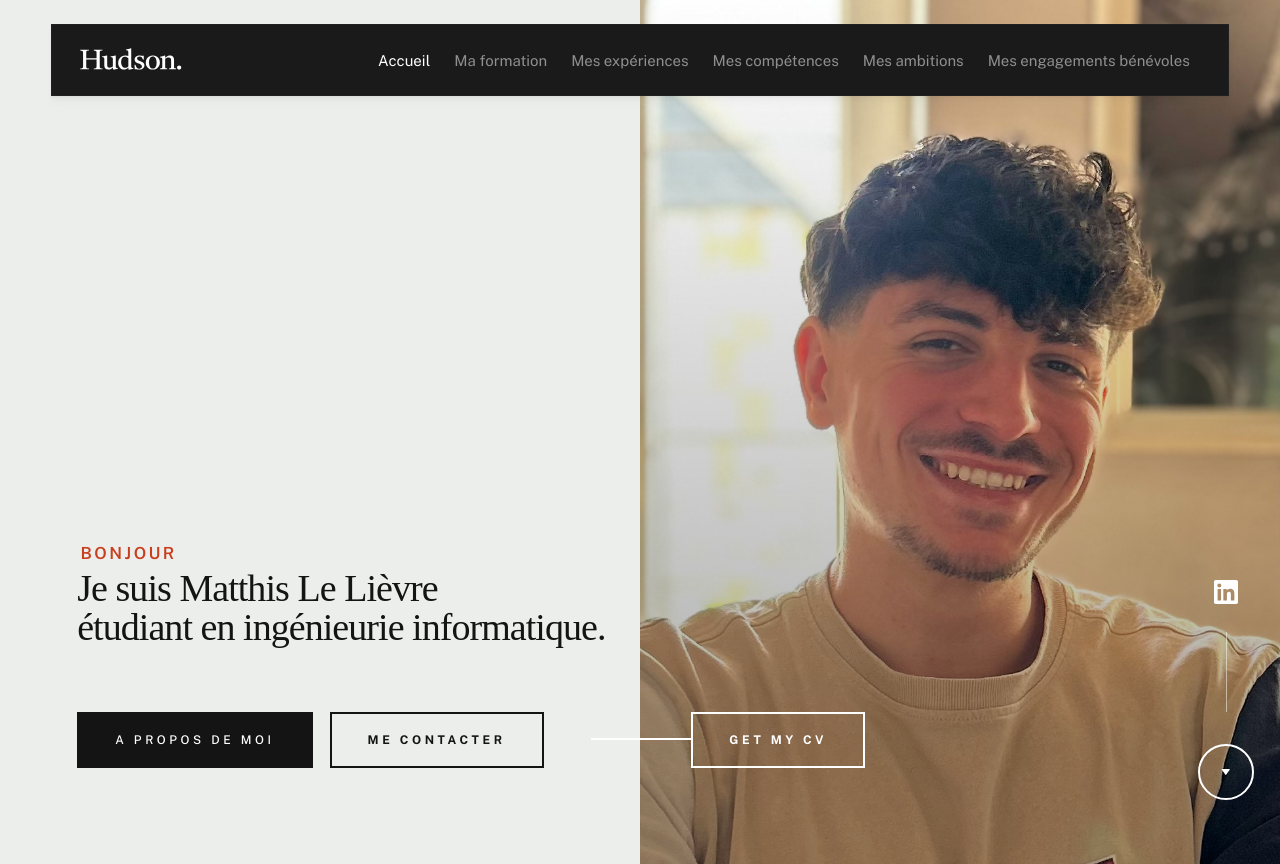
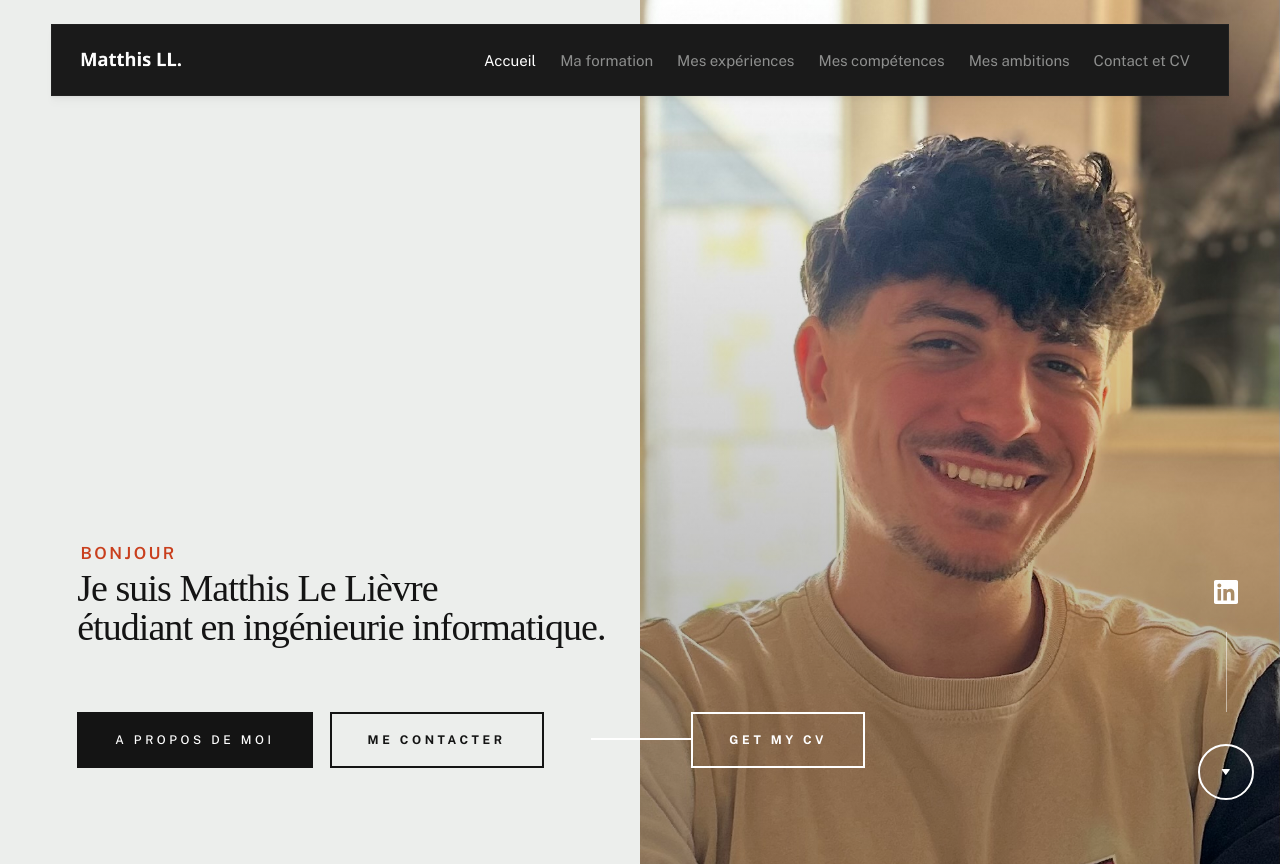
Before and after one commit to matthis-7/portfolio, a plain HTML site: page index.html in a window 1280 px wide. Shown: the top 864 px of the page. Drawn offline with nearby package versions, Linux system fonts and the light colour scheme; a web font is replaced by a local one.

Commit message:
changements

```diff
--- a/index.html
+++ b/index.html
@@ -55,7 +55,7 @@
                 <div class="s-header__block">
                     <div class="s-header__logo">
                         <a class="logo" href="index.html">
-                            <img src="images/logo.svg" alt="Homepage">
+                            <img src="images/logo.png" alt="Homepage">
                         </a>
                     </div>
 
@@ -69,7 +69,7 @@
                         <li><a class="smoothscroll" href="#works">Mes expériences</a></li>
                         <li><a class="smoothscroll" href="#competence">Mes compétences</a></li>
                         <li><a class="smoothscroll" href="#ambition">Mes ambitions</a></li>
-                        <li><a class="smoothscroll" href="#volunteering">Mes engagements bénévoles</a></li>
+                        <li><a class="smoothscroll" href="#footer">Contact et CV</a></li>
                     </ul> <!-- s-header__menu-links -->
                 </nav> <!-- end s-header__nav -->
 
```
Also changed, not shown: images/logo.png (added).
